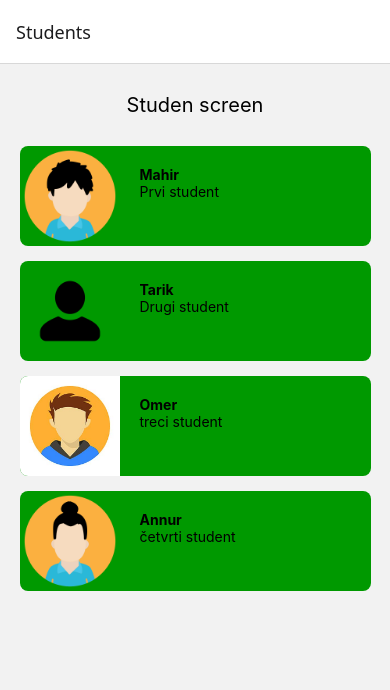
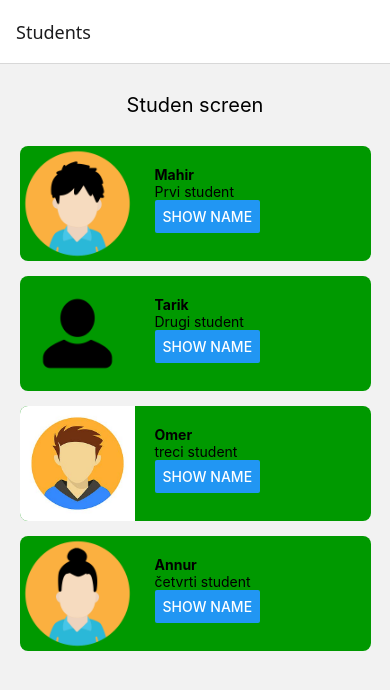
Before and after one commit to mmmahir/Leson2, a React Native app: screen /Students in a window 390 px wide. Shown: the top 690 px of the page. Built offline with nearby package versions, Linux system fonts and the light colour scheme.

Commit message:
mediumchlange

```diff
--- a/components/StudentDetails.js
+++ b/components/StudentDetails.js
@@ -13,6 +13,10 @@ const StudentDetails = (props) => {
             <View style={style.infoWrapper}>
                 <Text style={style.name}>{props.name}</Text>
                 <Text>{props.description}</Text>
+                <View>
+                    <Button title="Show name" onPress={() => console.log(props.name)} style={style.button} />
+
+                </View>
             </View>
         </View>
     </View>;
@@ -29,8 +33,8 @@ const style = StyleSheet.create({
 
     },
     img:{
-        width:100,
-        height:100,
+        width:115,
+        height:115,
         borderTopLeftRadius:8,
         borderBottomLeftRadius:8
     },
@@ -41,6 +45,7 @@ const style = StyleSheet.create({
     name:{
         fontWeight:"bold"
     }
+
 })
 
 
```
